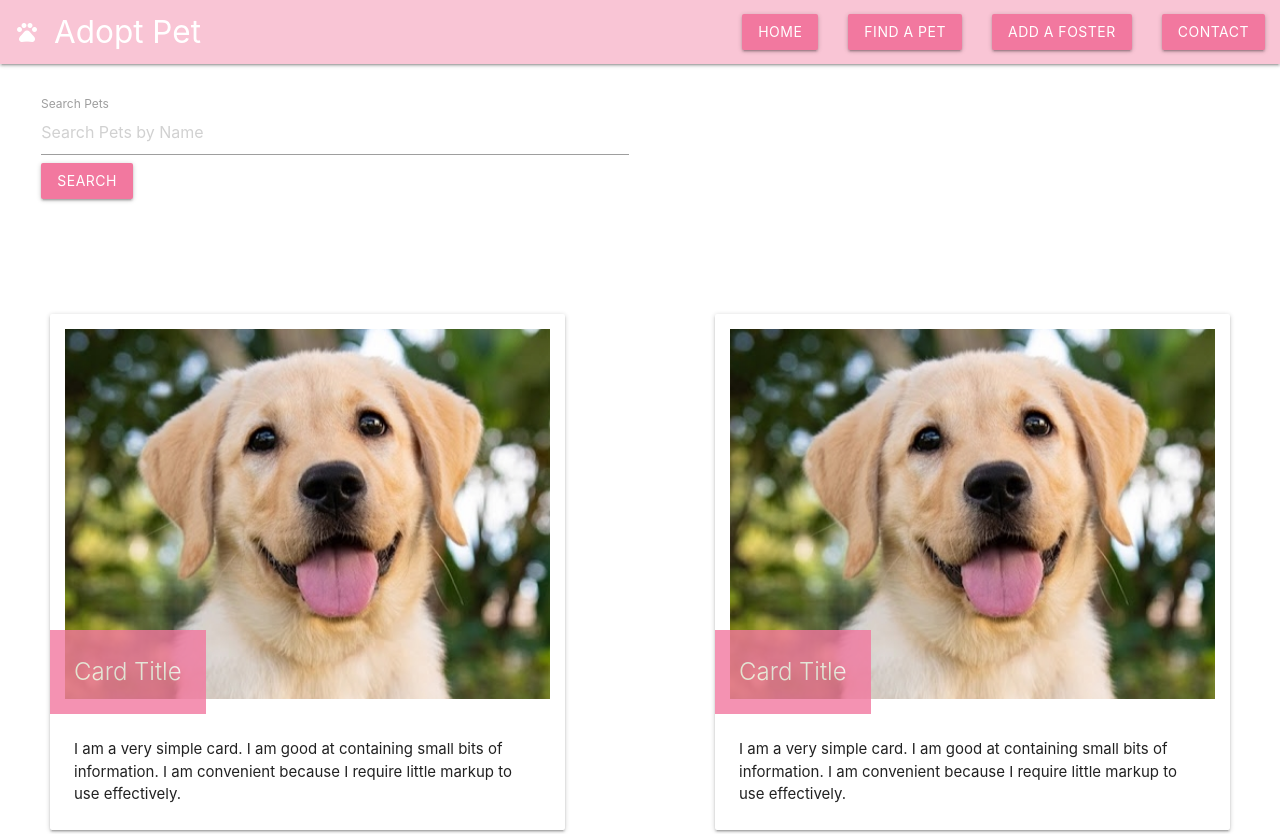
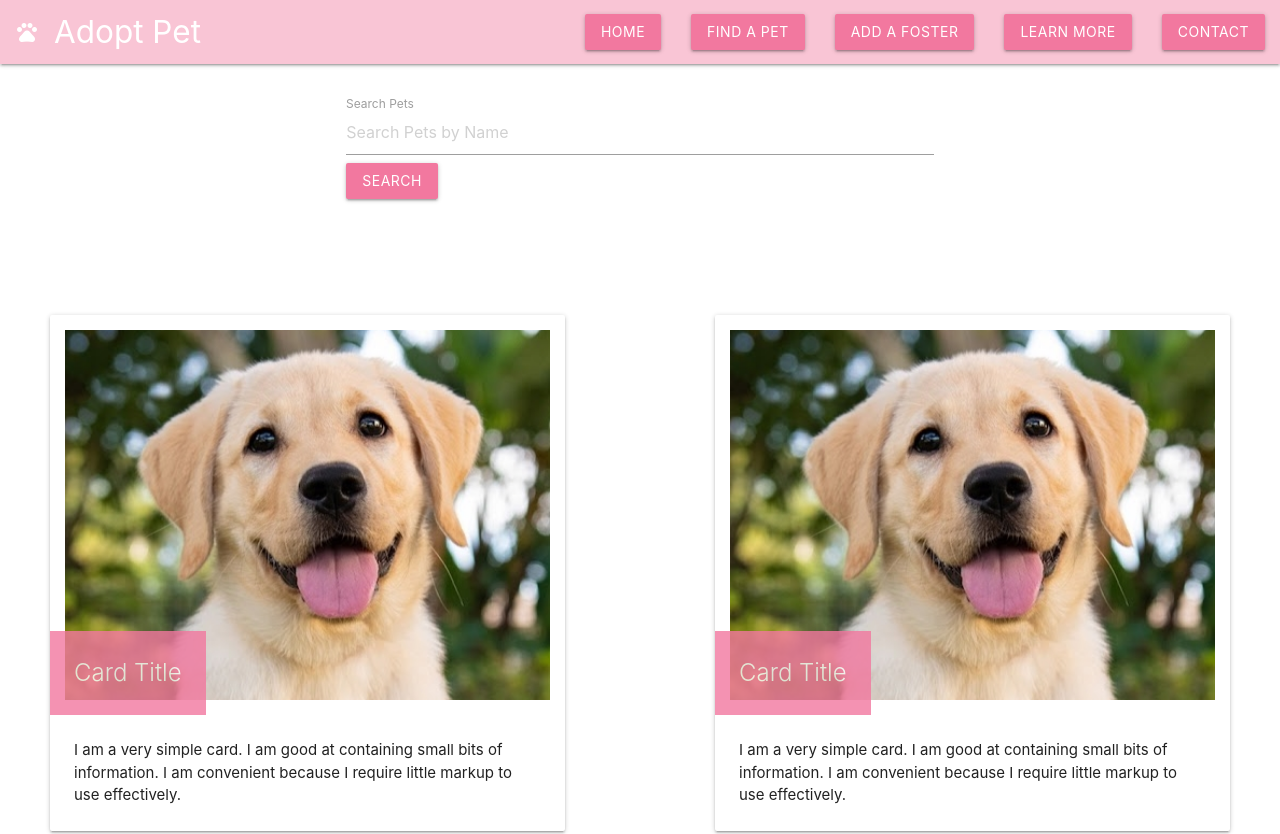
Before and after one commit to gaonkarsahil/ApiFest2022Team105, a plain HTML site: page Frontend/list.html in a window 1280 px wide. Shown: the top 834 px of the page. Drawn offline with nearby package versions, Linux system fonts and the light colour scheme; no server answers.

Commit message:
fixed search layout in list.html

```diff
--- a/Frontend/list.html
+++ b/Frontend/list.html
@@ -25,6 +25,7 @@
                     <a class="waves-effect waves-light btn" href="list.html">Find a Pet</a>
                 </li>
                 <li><a class="waves-effect waves-light btn" href="form.html">Add a Foster</a></li>
+                <li><a class="waves-effect waves-light btn" href="about.html">Learn More</a></li>
                 <li><a class="waves-effect waves-light btn" href="contact.html">Contact</a></li>
             </ul>
         </div>
@@ -34,18 +35,19 @@
         <li><a href="index.html">Home</a></li>
         <li><a href="list.html">Find a Pet</a></li>
         <li><a href="form.html">Add a Foster</a></li>
+        <li><a href="about.html">Learn More</a></li>
         <li><a href="contact.html">Contact</a></li>
     </ul>
     <section class="search">
         <div class="row">
             <form class="col s12">
                 <div class="row">
-                    <div class="input-field col s12 m6">
+                    <div class="input-field col s12 m6 offset-m3 offset-s0">
                         <input placeholder="Search Pets by Name" id="pet_name" type="text" class="validate" value="">
                         <label for="pet_name">Search Pets</label>
                         <a id="search" class="waves-effect waves-light btn">Search</a>
                     </div>
-                    <div id="searchResult" class="col s12 m6"></div>
+                    <div id="searchResult" class="col s12 m6 offset-m3 offset-s0"></div>
                 </div>
             </form>
         </div>
```
